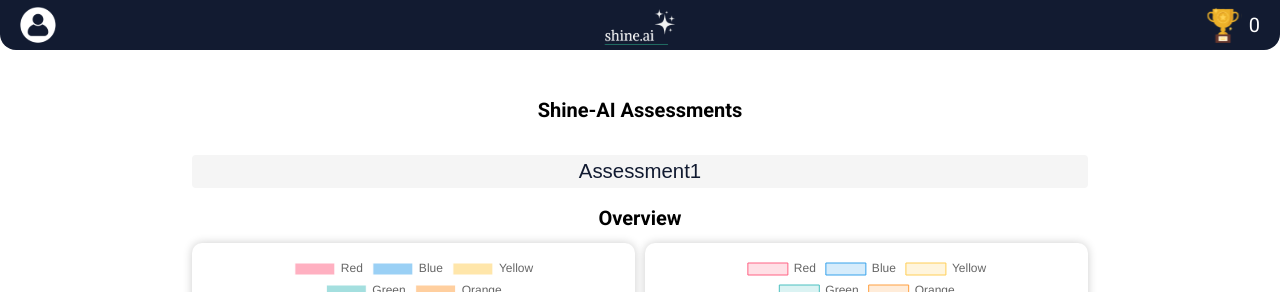
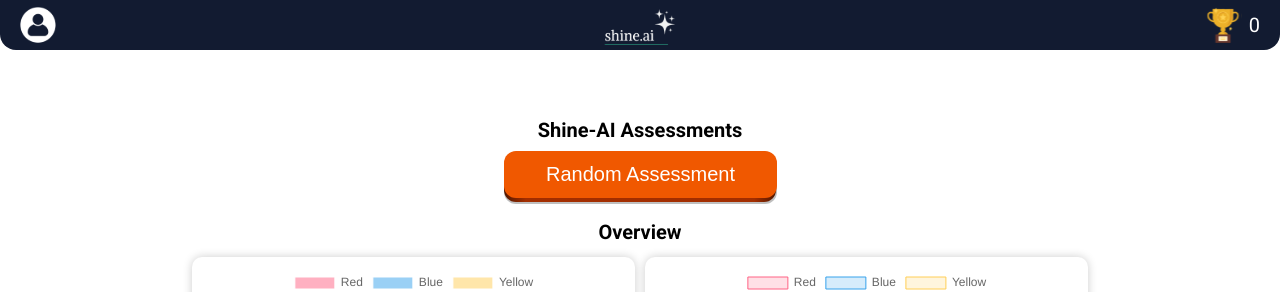
Before and after one commit to BU-Spark/se-shine-ai, a Next.js app: page /dashboard in a window 1280 px wide. Shown: the top 292 px of the page. Built offline with nearby package versions, Linux system fonts and the light colour scheme; no server answers; the database is empty; sample sign-in values are in the browser's storage.

Commit message:
assessment button improvement

```diff
--- a/src/app/dashboard/page.module.css
+++ b/src/app/dashboard/page.module.css
@@ -7,21 +7,6 @@
     margin-top: 100px;
     margin-bottom: 100px;
     width: 100%;
-}
-
-.assessmentBtn {
-    background-color: whitesmoke;
-    color: #121B31;
-    border: none;
-    padding: 5px 10px;
-    text-align: center;
-    text-decoration: none;
-    display: inline-block;
-    font-size: calc(14px + 0.5vw);
-    margin: 20px 10px;
-    cursor: pointer;
-    border-radius: 4px;
-    width: 70%;
 }
 
 .chartContainer {
@@ -47,6 +32,7 @@
     font-size: 20px;
     font-weight: 1000;
     margin-bottom: 15px;
+    margin-top: 20px;
 }
 
 @media screen and (max-width: 2000px) {
@@ -80,3 +66,107 @@
         width: 90%;
     }
 }
+
+/* CSS Button from https://getcssscan.com/css-buttons-examples */
+.buttonPushable {
+  position: relative;
+  border: none;
+  background: transparent;
+  padding: 0;
+  cursor: pointer;
+  outline-offset: 4px;
+  transition: filter 250ms;
+  user-select: none;
+  -webkit-user-select: none;
+  touch-action: manipulation;
+}
+
+.buttonShadow {
+  position: absolute;
+  top: 0;
+  left: 0;
+  width: 100%;
+  height: 100%;
+  border-radius: 12px;
+  background: hsl(0deg 0% 0% / 0.25);
+  will-change: transform;
+  transform: translateY(2px);
+  transition:
+    transform
+    600ms
+    cubic-bezier(.3, .7, .4, 1);
+}
+
+.buttonEdge {
+  position: absolute;
+  top: 0;
+  left: 0;
+  width: 100%;
+  height: 100%;
+  border-radius: 12px;
+  background: linear-gradient(
+    to left,
+    hsl(17, 100%, 16%) 0%,
+    hsl(17 100% 32%) 8%,
+    hsl(17 100% 32%) 92%,
+    hsl(17 100% 16%) 100%
+  );
+}
+
+.buttonFront {
+  display: block;
+  position: relative;
+  padding: 12px 27px;
+  border-radius: 12px;
+  font-size: 1.1rem;
+  color: white;
+  background: hsl(22 100% 47%);
+  will-change: transform;
+  transform: translateY(-4px);
+  transition:
+    transform
+    600ms
+    cubic-bezier(.3, .7, .4, 1);
+}
+
+@media (min-width: 768px) {
+  .buttonFront {
+    font-size: 1.25rem;
+    padding: 12px 42px;
+  }
+}
+
+.buttonPushable:hover {
+  filter: brightness(110%);
+  -webkit-filter: brightness(110%);
+}
+
+.buttonPushable:hover .buttonFront {
+  transform: translateY(-6px);
+  transition:
+    transform
+    250ms
+    cubic-bezier(.3, .7, .4, 1.5);
+}
+
+.buttonPushable:active .buttonFront {
+  transform: translateY(-2px);
+  transition: transform 34ms;
+}
+
+.buttonPushable:hover .buttonShadow {
+  transform: translateY(4px);
+  transition:
+    transform
+    250ms
+    cubic-bezier(.3, .7, .4, 1.5);
+}
+
+.buttonPushable:active .buttonShadow {
+  transform: translateY(1px);
+  transition: transform 34ms;
+}
+
+.buttonPushable:focus:not(:focus-visible) {
+  outline: none;
+}
--- a/src/app/dashboard/page.tsx
+++ b/src/app/dashboard/page.tsx
@@ -22,6 +22,7 @@ export default function Dashboard() {
   const router = useRouter();
   const { user } = useAuth();
   const [mindScore, setMindScore] = useState(0);
+  const [buttonLabel, setButtonLabel] = useState('Random Assessment');
 
   useEffect(() => {
     const fetchMindScore = async () => {
@@ -78,10 +79,24 @@ export default function Dashboard() {
     ],
   };
 
+  const handleButtonClick = () => {
+    if (buttonLabel === 'Random Assessment') {
+      setButtonLabel("Let's Go!");
+    } else if (buttonLabel === "Let's Go!") {
+      router.push("/assessment");
+    }
+  };
+
   return (
     <div className={styles.mainContainer}>
       <h2 className={styles.chartHeaders}>Shine-AI Assessments</h2>
-      <button onClick={()=>router.push("/assessment")} className={styles.assessmentBtn}>Assessment1</button>
+      <button onClick={handleButtonClick} className={styles.buttonPushable} role="button">
+        <span className={styles.buttonShadow}></span>
+        <span className={styles.buttonEdge}></span>
+        <span className={`${styles.buttonFront} ${styles.text}`}>
+          {buttonLabel}
+        </span>
+      </button>
       <h2 className={styles.chartHeaders}>Overview</h2>
       <div className={styles.chartContainer}>
         <div className={styles.individualChart}>
```
